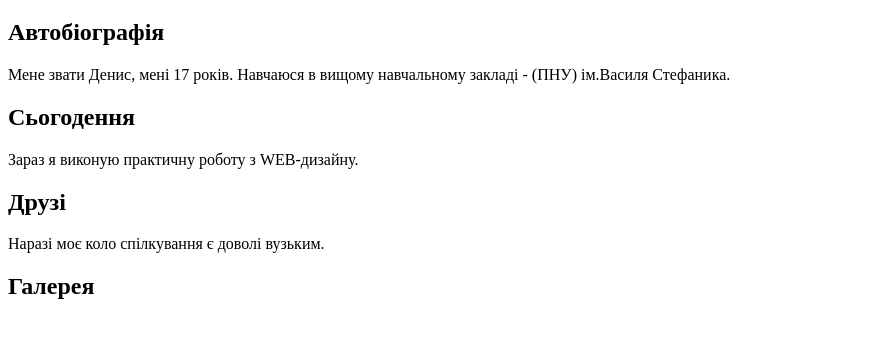
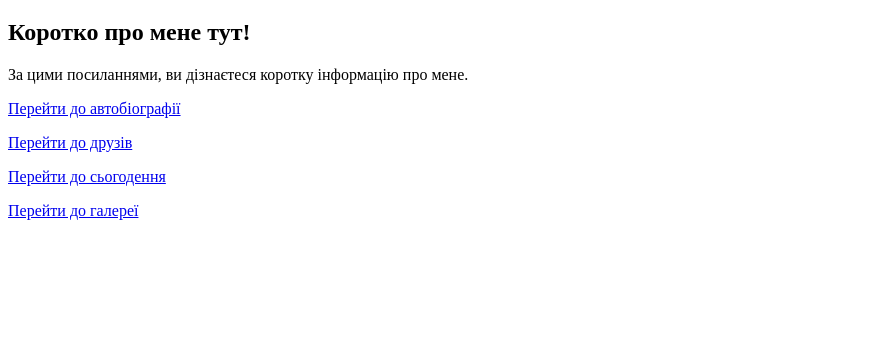
Before and after one commit to DenisLysenko0/The-first-work-wiht-WEB, a plain HTML site: page index.html in a window 1280 px wide. Shown: the part 61-398 px from the top of the page, without its empty margins (0-881 px from the left). Drawn offline with Linux system fonts and the light colour scheme.

Commit message:
Update index.html

```diff
--- a/index.html
+++ b/index.html
@@ -7,17 +7,13 @@
 <body>
     <h1>Персональна сторінка Лисенка Дениса Олександровича</h1>
 
-    <h2>Автобіографія</h2>
-    <p>Мене звати Денис, мені 17 років. Навчаюся в вищому навчальному закладі - (ПНУ) ім.Василя Стефаника.</p>
+    <h2>Коротко про мене тут!</h2>
+    <p>За цими посиланнями, ви дізнаєтеся коротку інформацію про мене.</p>
 
-    <h2>Сьогодення</h2>
-    <p>Зараз я виконую практичну роботу з WEB-дизайну.</p>
-
-    <h2>Друзі</h2>
-    <p>Наразі моє коло спілкування є доволі вузьким.</p>
-
-    <h2>Галерея</h2>
-    <!-- Додайте сюди зображення з вашої галереї за допомогою тегу <img> -->
+    <p><a href="biography.html">Перейти до автобіографії</a></p>
+    <p><a href="friends.html">Перейти до друзів</a></p>
+    <p><a href="nowadays.html">Перейти до сьогодення</a></p>
+    <p><a href="gallery.html">Перейти до галереї</a></p>
 
 </body>
 </html>
```
